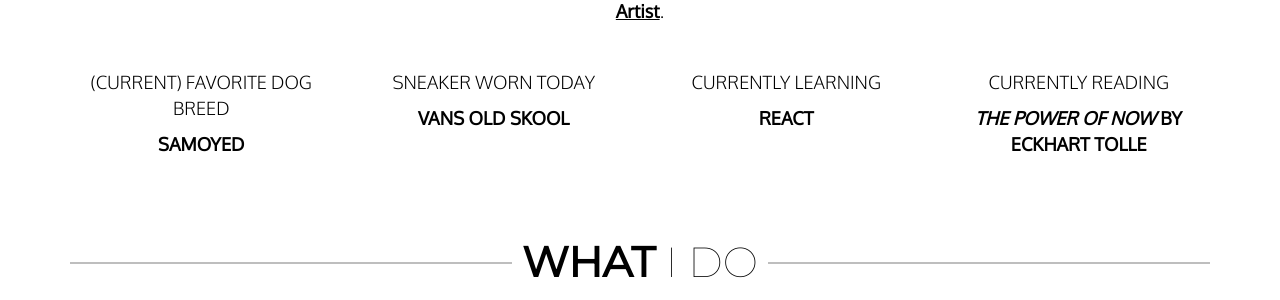
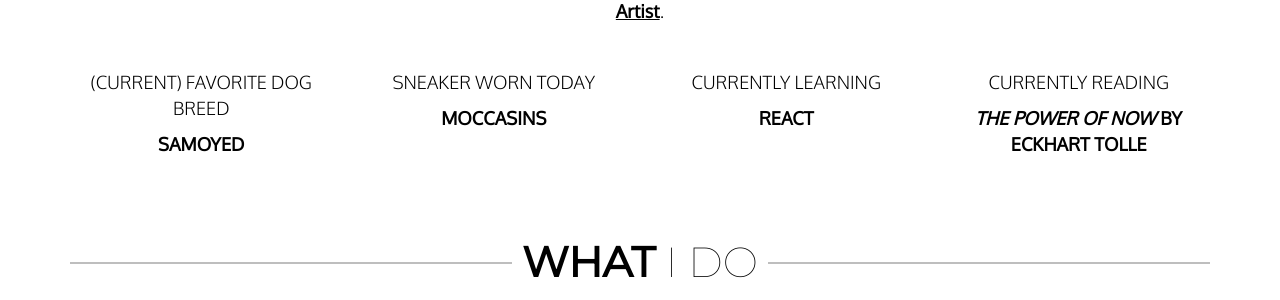
Before and after one commit to haanmiba/haanmiba.github.io, a Jekyll site: the page built from index.md, in a window 1280 px wide and 900 px high, scrolled down 1054 px. Shown: the part 154-454 px from the top of the window. Built offline with Jekyll 4.4.1, drawn with Linux system fonts in a browser that asks for light colours; nearby versions of some CDN libraries.

Commit message:
Updated sneaker

```diff
--- a/_data/about.yml
+++ b/_data/about.yml
@@ -4,7 +4,7 @@ currently:
   - action: 'promoting university events as a '
     subject: 'Graphic Artist'
 dog: 'Samoyed'
-sneaker: 'Vans Old Skool'
+sneaker: 'Moccasins'
 learning: 'React'
 reading:
   book: "The Power of Now"
```
